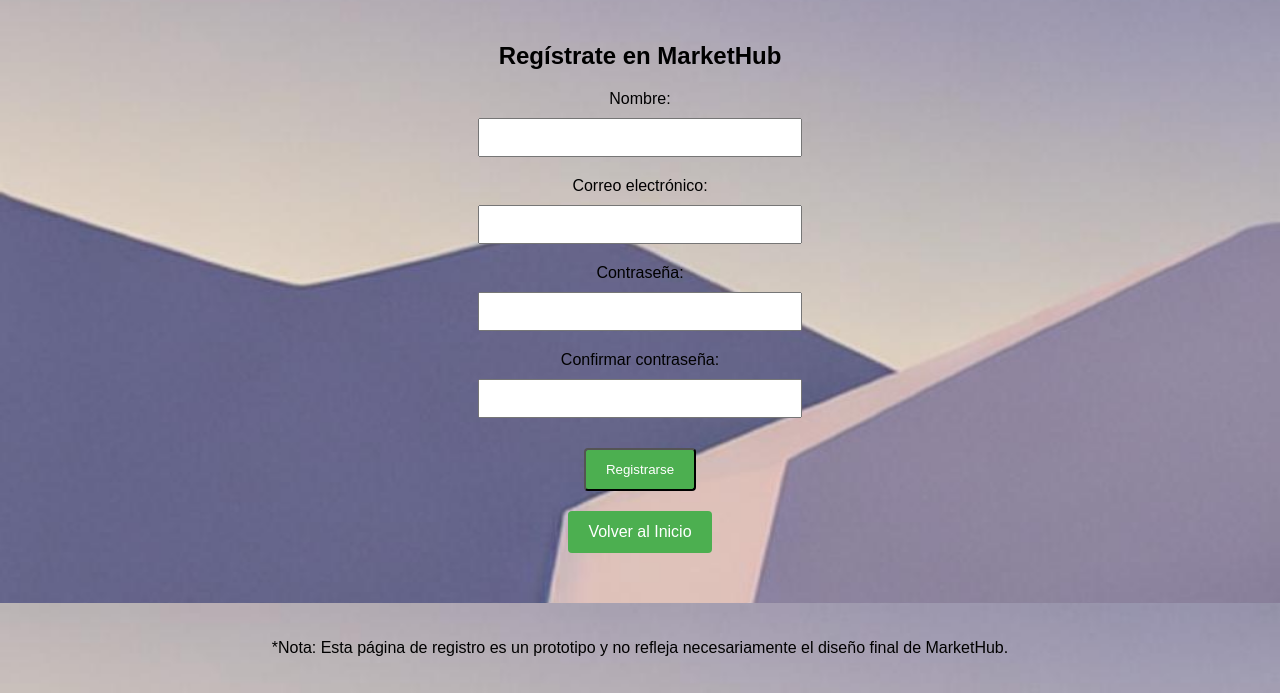
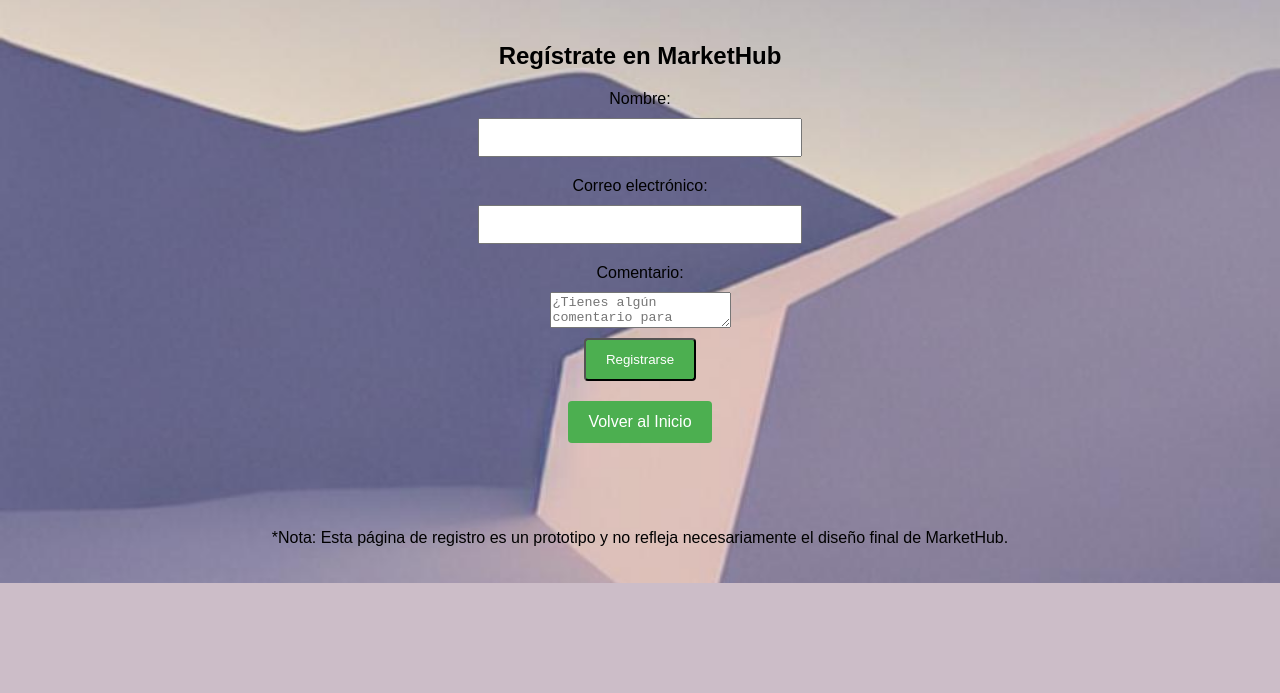
Before and after one commit to Zirnit/MarketHub, a plain HTML site: page registro.html in a window 1280 px wide. Shown: the part 172-865 px from the top of the page. After the commit the page ends 800 px from the top, so only its background shows below. Drawn offline with Linux system fonts and the light colour scheme.

Commit message:
Cambia campo contraseña por comentario

```diff
--- a/registro.html
+++ b/registro.html
@@ -15,10 +15,8 @@
       <input type="text" id="name" name="name" required>
       <label for="email">Correo electrónico:</label>
       <input type="email" id="email" name="email" required>
-      <label for="password">Contraseña:</label>
-      <input type="password" id="password" name="password" required>
-      <label for="confirm-password">Confirmar contraseña:</label>
-      <input type="password" id="confirm-password" name="confirm-password" required>
+      <label for="comment">Comentario:</label>
+      <textarea type="text" id="comment" name="comment" placeholder="¿Tienes algún comentario para nosotros?"></textarea>
       <button type="submit" class="button">Registrarse</button>
     </form>
     <a href="index.html" class="button">Volver al Inicio</a>
```
